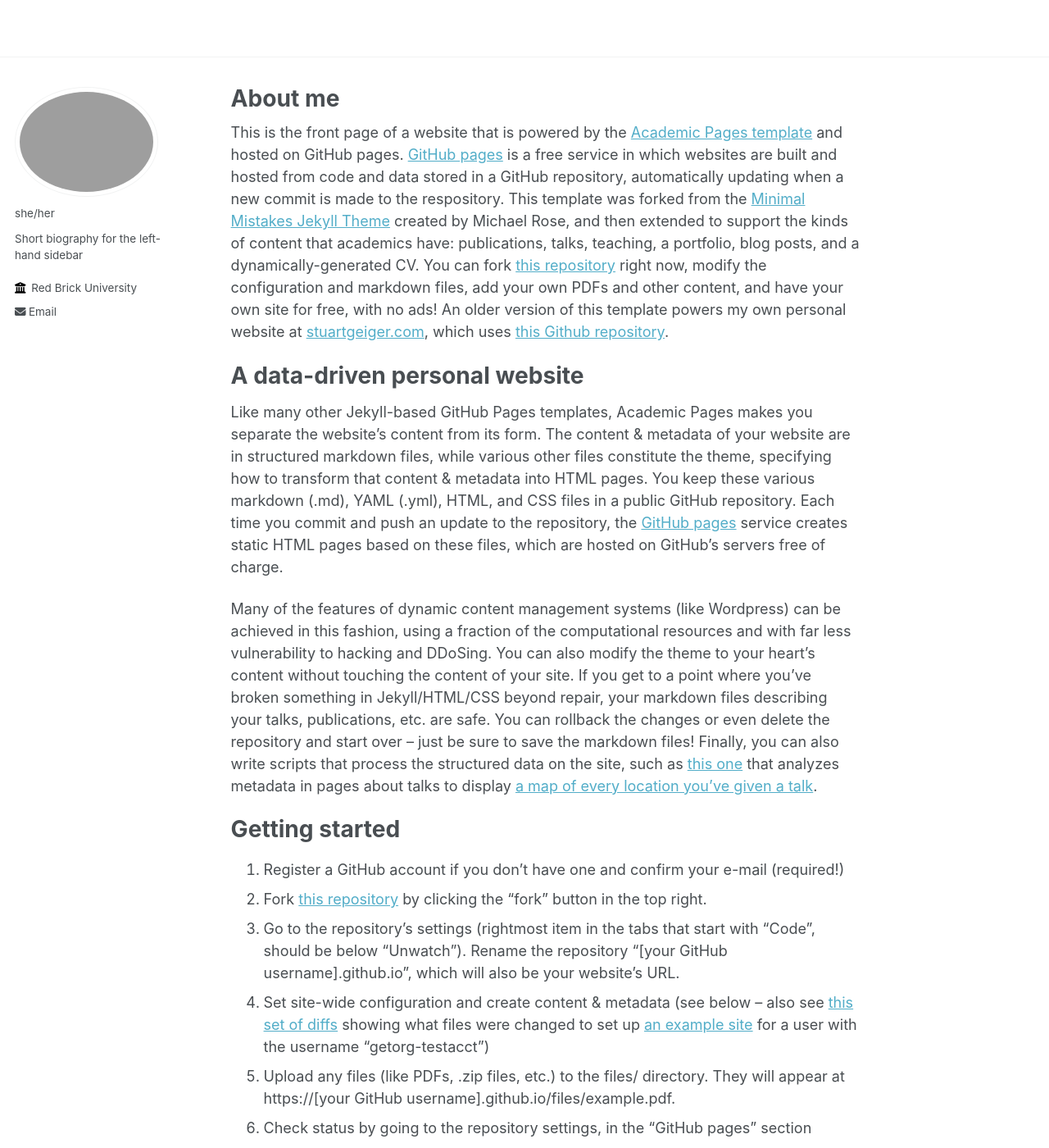
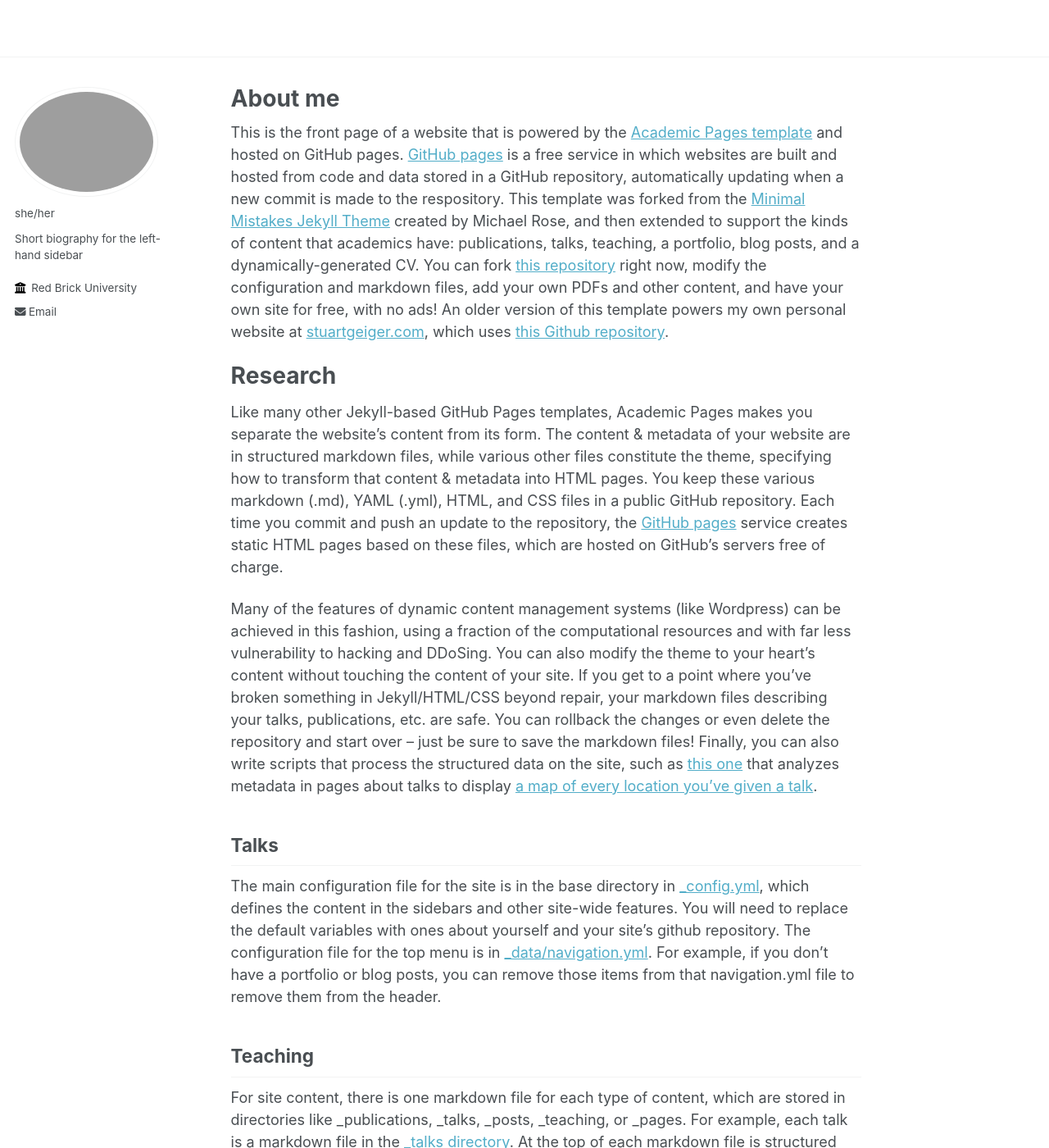
Before and after one commit to jiangyijane/jiangyijane.github.io, a Jekyll site: the page built from _pages/about.md, in a window 1280 px wide and 1400 px high. Shown: the whole window at 82% size. Built offline with Jekyll 4.4.1, drawn with Linux system fonts in a browser that asks for light colours; some of the changed text lies outside the part shown.

Commit message:
Update about.md

```diff
--- a/_pages/about.md
+++ b/_pages/about.md
@@ -9,26 +9,17 @@ redirect_from:
 
 This is the front page of a website that is powered by the [Academic Pages template](https://github.com/academicpages/academicpages.github.io) and hosted on GitHub pages. [GitHub pages](https://pages.github.com) is a free service in which websites are built and hosted from code and data stored in a GitHub repository, automatically updating when a new commit is made to the respository. This template was forked from the [Minimal Mistakes Jekyll Theme](https://mmistakes.github.io/minimal-mistakes/) created by Michael Rose, and then extended to support the kinds of content that academics have: publications, talks, teaching, a portfolio, blog posts, and a dynamically-generated CV. You can fork [this repository](https://github.com/academicpages/academicpages.github.io) right now, modify the configuration and markdown files, add your own PDFs and other content, and have your own site for free, with no ads! An older version of this template powers my own personal website at [stuartgeiger.com](http://stuartgeiger.com), which uses [this Github repository](https://github.com/staeiou/staeiou.github.io).
 
-A data-driven personal website
+Research
 ======
 Like many other Jekyll-based GitHub Pages templates, Academic Pages makes you separate the website's content from its form. The content & metadata of your website are in structured markdown files, while various other files constitute the theme, specifying how to transform that content & metadata into HTML pages. You keep these various markdown (.md), YAML (.yml), HTML, and CSS files in a public GitHub repository. Each time you commit and push an update to the repository, the [GitHub pages](https://pages.github.com/) service creates static HTML pages based on these files, which are hosted on GitHub's servers free of charge.
 
 Many of the features of dynamic content management systems (like Wordpress) can be achieved in this fashion, using a fraction of the computational resources and with far less vulnerability to hacking and DDoSing. You can also modify the theme to your heart's content without touching the content of your site. If you get to a point where you've broken something in Jekyll/HTML/CSS beyond repair, your markdown files describing your talks, publications, etc. are safe. You can rollback the changes or even delete the repository and start over -- just be sure to save the markdown files! Finally, you can also write scripts that process the structured data on the site, such as [this one](https://github.com/academicpages/academicpages.github.io/blob/master/talkmap.ipynb) that analyzes metadata in pages about talks to display [a map of every location you've given a talk](https://academicpages.github.io/talkmap.html).
 
-Getting started
-======
-1. Register a GitHub account if you don't have one and confirm your e-mail (required!)
-1. Fork [this repository](https://github.com/academicpages/academicpages.github.io) by clicking the "fork" button in the top right.
-1. Go to the repository's settings (rightmost item in the tabs that start with "Code", should be below "Unwatch"). Rename the repository "[your GitHub username].github.io", which will also be your website's URL.
-1. Set site-wide configuration and create content & metadata (see below -- also see [this set of diffs](http://archive.is/3TPas) showing what files were changed to set up [an example site](https://getorg-testacct.github.io) for a user with the username "getorg-testacct")
-1. Upload any files (like PDFs, .zip files, etc.) to the files/ directory. They will appear at https://[your GitHub username].github.io/files/example.pdf.
-1. Check status by going to the repository settings, in the "GitHub pages" section
-
-Site-wide configuration
+Talks
 ------
 The main configuration file for the site is in the base directory in [_config.yml](https://github.com/academicpages/academicpages.github.io/blob/master/_config.yml), which defines the content in the sidebars and other site-wide features. You will need to replace the default variables with ones about yourself and your site's github repository. The configuration file for the top menu is in [_data/navigation.yml](https://github.com/academicpages/academicpages.github.io/blob/master/_data/navigation.yml). For example, if you don't have a portfolio or blog posts, you can remove those items from that navigation.yml file to remove them from the header.
 
-Create content & metadata
+Teaching
 ------
 For site content, there is one markdown file for each type of content, which are stored in directories like _publications, _talks, _posts, _teaching, or _pages. For example, each talk is a markdown file in the [_talks directory](https://github.com/academicpages/academicpages.github.io/tree/master/_talks). At the top of each markdown file is structured data in YAML about the talk, which the theme will parse to do lots of cool stuff. The same structured data about a talk is used to generate the list of talks on the [Talks page](https://academicpages.github.io/talks), each [individual page](https://academicpages.github.io/talks/2012-03-01-talk-1) for specific talks, the talks section for the [CV page](https://academicpages.github.io/cv), and the [map of places you've given a talk](https://academicpages.github.io/talkmap.html) (if you run this [python file](https://github.com/academicpages/academicpages.github.io/blob/master/talkmap.py) or [Jupyter notebook](https://github.com/academicpages/academicpages.github.io/blob/master/talkmap.ipynb), which creates the HTML for the map based on the contents of the _talks directory).
 
```
